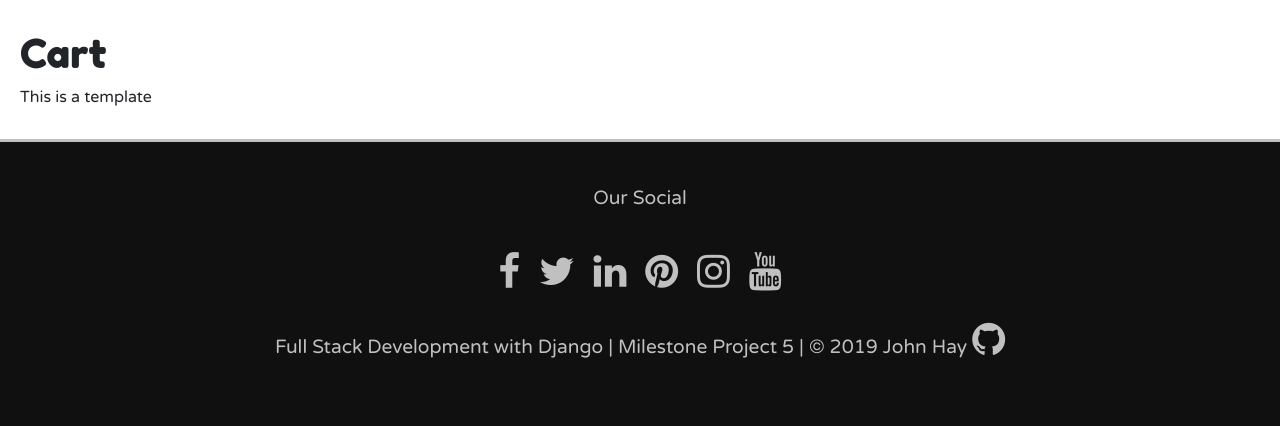
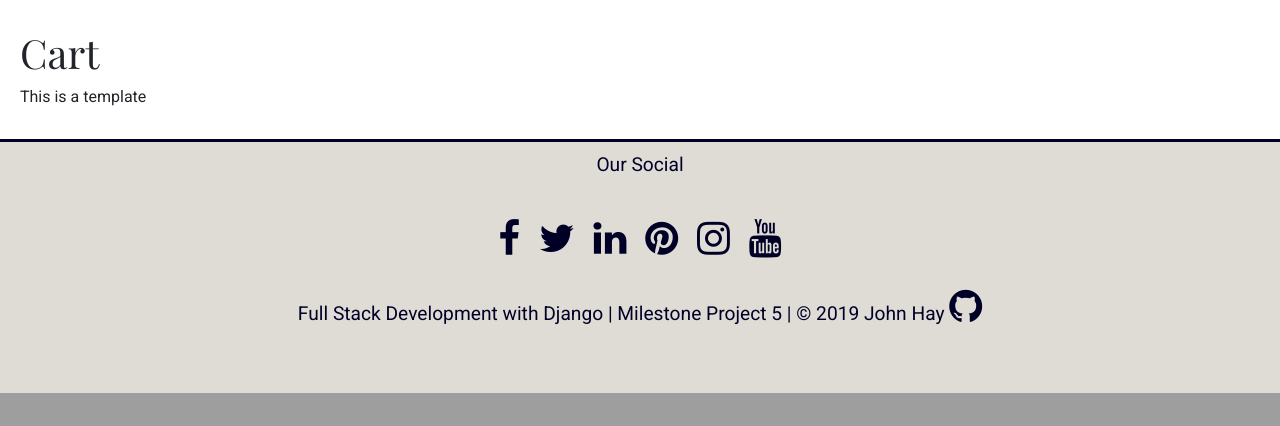
Before and after one commit to JayPeaa/msproject5, a Django app: page /cart/ in a window 1280 px wide. Shown: the part 460-886 px from the top of the page. After the commit the page ends 853 px from the top, so only its background shows below. Run offline with Django 3.2, Linux system fonts and the light colour scheme; some libraries are stand-ins or nearby versions.

Commit message:
Amended colour palette and fonts in config.scss

```diff
--- a/static/css/main.css
+++ b/static/css/main.css
@@ -1,16 +1,18 @@
-@import url("https://fonts.googleapis.com/css?family=Fredoka+One|Varela+Round&display=swap");
+@import url("https://fonts.googleapis.com/css?family=Playfair+Display:400,700,800,900|Roboto:400,500,700,900&display=swap");
 main {
   padding: 0 20px; }
 
-h1,
+h1 {
+  font-family: 'Playfair Display', serif; }
+
 h2,
 h3,
 a,
 li {
-  font-family: 'Fredoka One', cursive; }
+  font-family: "Roboto",Arial,sans-serif; }
 
 p {
-  font-family: 'Varela Round', sans-serif; }
+  font-family: 'Roboto', sans-serif; }
 
 p {
   margin-bottom: 30px; }
@@ -20,36 +22,36 @@ div {
 
 .footer-container {
   text-align: center;
-  background-color: #101010;
+  background-color: #dfdcd5;
   margin-top: auto;
   margin-bottom: 0;
   font-size: 1.2em;
   padding-top: 0.5em;
   padding-bottom: 1em;
   border-top: solid;
-  border-color: silver; }
+  border-color: #000027; }
 
 .footer-text {
-  color: silver; }
+  color: #000027; }
 
 .social-footer {
-  color: silver; }
+  color: #000027; }
 
 .social-links {
   font-size: 2em;
   text-align: center;
-  background-color: #101010;
+  background-color: #dfdcd5;
   margin: 0;
   padding-bottom: .5em; }
 
 .fa {
-  color: silver;
+  color: #000027;
   -webkit-transition: 0.5s;
   -o-transition: 0.5s;
   transition: 0.5s; }
 
 .fa:hover {
-  color: #fec606; }
+  color: #566948; }
 
 .jumbotron {
   background-size: cover;
@@ -60,7 +62,7 @@ div {
 
 .logout-message {
   background-color: black;
-  color: #ffcc00;
+  color: #566948;
   display: block;
   padding: 0;
   margin: auto;
@@ -70,17 +72,8 @@ div {
 
 a.nav-link {
   font-size: 1.25em;
-  margin: 0 .6em; }
-  a.nav-link-green {
-    color: #349436 !important; }
-  a.nav-link-orange {
-    color: #ff8000 !important; }
-  a.nav-link-yellow {
-    color: #ffcc00 !important; }
-  a.nav-link-blue {
-    color: #066fba !important; }
-  a.nav-link-red {
-    color: #e93216 !important; }
+  margin: 0 .6em;
+  color: #566948 !important; }
 
 .current {
-  border-bottom: 3px white solid; }
+  border-bottom: 3px #acadaf solid; }
--- a/static/scss/_config.scss
+++ b/static/scss/_config.scss
@@ -1,30 +1,35 @@
-@import url('https://fonts.googleapis.com/css?family=Fredoka+One|Varela+Round&display=swap');
+@import url('https://fonts.googleapis.com/css?family=Playfair+Display:400,700,800,900|Roboto:400,500,700,900&display=swap');
 
-$green: #349436;
-$orange: #ff8000;
-$red: #e93216;
-$blue: #066fba;
-$yellow: #ffcc00;
-$brown: #4c3d0e;
+$green: #566948;
+$lightgreen: #97a88b;
+$earthbrown: #84754e;
+$grey: #acadaf;
+$offwhite: #f5f5f5; //active button shading
+$duckegggrey: #b6c3cc; //works well with lightgreen
+$greygreen: #dfdcd5; //footer
+$offblack: #000027; //footer text
 
 
 main {
     padding: 0 20px;
 }
 
-h1,
+h1 {
+    font-family: 'Playfair Display', serif;
+}
+
 h2,
 h3,
 a,
 li,
     {
-    font-family: 'Fredoka One', cursive;
+    font-family: "Roboto",Arial,sans-serif;
     // margin-bottom: 10px;
 }
 
 p,
     {
-    font-family: 'Varela Round', sans-serif;
+    font-family: 'Roboto', sans-serif;
 }
 
 p {
--- a/static/scss/_footer.scss
+++ b/static/scss/_footer.scss
@@ -2,18 +2,18 @@
 
     &-container {
         text-align: center;
-        background-color: #101010;
+        background-color: $greygreen;
         margin-top: auto;
         margin-bottom: 0;
         font-size: 1.2em;
         padding-top: 0.5em;
         padding-bottom: 1em;
         border-top: solid;
-        border-color: silver;
+        border-color: $offblack;
     }
 
     &-text {
-        color: silver;
+        color: $offblack;
     }
 
 }
@@ -21,13 +21,13 @@
 .social {
 
     &-footer {
-        color: silver;
+        color: $offblack;
     }
 
     &-links {
         font-size: 2em;
         text-align: center;
-        background-color: #101010;
+        background-color: $greygreen;
         margin: 0;
         padding-bottom: .5em;
     }
@@ -35,13 +35,13 @@
 }
 
 .fa {
-    color: silver;
+    color: $offblack;
     -webkit-transition: 0.5s;
     -o-transition: 0.5s;
     transition: 0.5s;
 }
 
 .fa:hover {
-    color: #fec606;
+    color: $green;
 
 }
--- a/static/scss/_jumbotron.scss
+++ b/static/scss/_jumbotron.scss
@@ -8,7 +8,7 @@
 
 .logout-message {
     background-color: black;
-    color: $yellow;
+    color: $green;
     display: block;
     padding: 0;
     margin: auto;
--- a/static/scss/_nav.scss
+++ b/static/scss/_nav.scss
@@ -1,30 +1,10 @@
 a.nav-link {
     font-size: 1.25em;
     margin: 0 .6em;
-
-    &-green {
-        color: $green !important;
-    }
-
-    &-orange {
-        color: $orange !important;
-    }
-
-    &-yellow {
-        color: $yellow !important;
-    }
-
-    &-blue {
-        color: $blue !important;
-    }
-
-    &-red {
-        color: $red !important;
-    }
-
+    color: $green !important;
 }
 
 .current {
-    border-bottom: 3px white solid;
+    border-bottom: 3px $grey solid;
 
 }
--- a/templates/base.html
+++ b/templates/base.html
@@ -114,7 +114,6 @@
   </body>
 </main>
 <footer class="footer-container">
-  <hr />
   <p class="social-footer">Our Social</p>
   <ul class="list-inline social-links ">
     <li class="list-inline-item">
```
Also changed, not shown: other parts of templates/base.html (+13 -13 lines), 2 other files.
